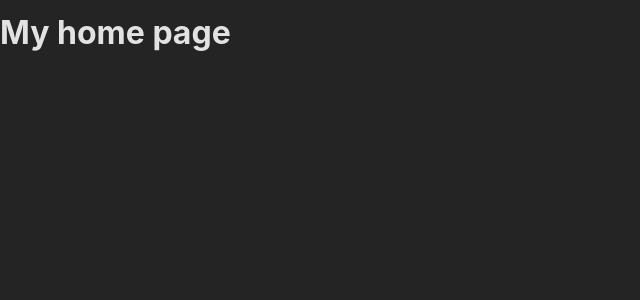
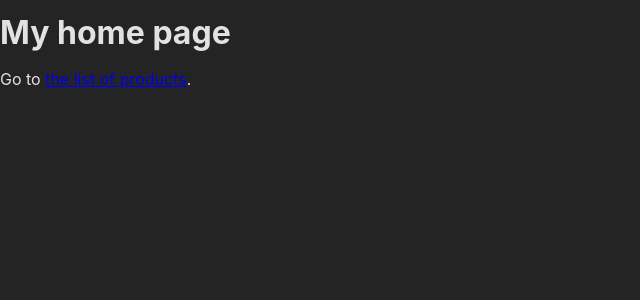
Before and after one commit to Mila2999/React-Router-basic, a React (Create React App) app: page / in a window 1280 px wide. Shown: the top 300 px of the page, without its empty margins (0-640 px from the left). Built offline with nearby package versions, Linux system fonts and the light colour scheme.

Commit message:
Navigating between pages with Link

```diff
--- a/src/App.js
+++ b/src/App.js
@@ -1,5 +1,4 @@
 import React from 'react';
-import ReactDOM from 'react-dom/client';
 import './index.css';
 import {
   createBrowserRouter,
@@ -9,17 +8,17 @@
 } from 'react-router-dom';
 import HomePage from './pages/Home';
 import ProductsPage from './pages/Products';
-const routeDefinition = createRoutesFromElements(
-  <Route>
-    <Route path="/" element={<HomePage />} />
-    <Route path="/products" element={<ProductsPage />} />
-  </Route>
-);
-// const router = createBrowserRouter([
-//   { path: '/', element: <HomePage /> },
-//   { path: '/products', element: <ProductsPage /> },
-// ]);
-const router = createBrowserRouter(routeDefinition);
+// const routeDefinition = createRoutesFromElements(
+//   <Route>
+//     <Route path="/" element={<HomePage />} />
+//     <Route path="/products" element={<ProductsPage />} />
+//   </Route>
+// );
+const router = createBrowserRouter([
+  { path: '/', element: <HomePage /> },
+  { path: '/products', element: <ProductsPage /> },
+]);
+// const router = createBrowserRouter(routeDefinition);
 function App() {
   return <RouterProvider router={router} />;
 }
--- a/src/pages/Home.js
+++ b/src/pages/Home.js
@@ -1,4 +1,12 @@
+import { Link } from 'react-router-dom';
 function HomePage() {
-  return <h1>My home page</h1>;
+  return (
+    <>
+      <h1>My home page</h1>
+      <p>
+        Go to <Link to="/products">the list of products</Link>.
+      </p>
+    </>
+  );
 }
 export default HomePage;
```
